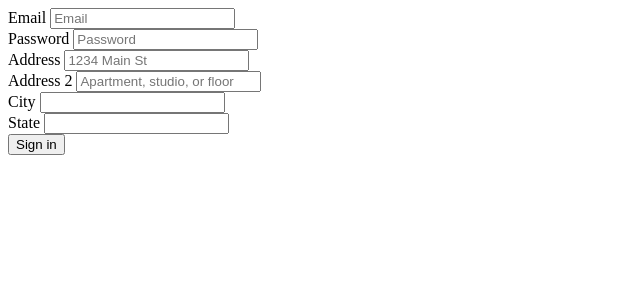
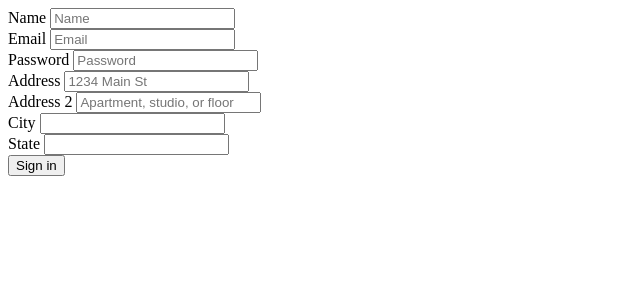
Before and after one commit to AchyuthMohan/ninja_shop, a Django app: page /register/ in a window 1280 px wide. Shown: the top 300 px of the page, without its empty margins (0-640 px from the left). Run offline with Django 3.2, Linux system fonts and the light colour scheme.

Commit message:
name added to db

```diff
--- a/main/models.py
+++ b/main/models.py
@@ -3,8 +3,9 @@ from django.db.models.base import Model
 
 # Create your models here.
 class customer(models.Model):
+
     email=models.EmailField()
-    name=models.TextField(max_length=20)
+    name=models.CharField(max_length=100)
     address=models.TextField(max_length=20)
     address2=models.TextField(max_length=20)
     city=models.TextField(max_length=20)
--- a/main/views.py
+++ b/main/views.py
@@ -7,6 +7,7 @@ def login(request):
 def register(request):
     if request.method=='POST':
         email=request.POST['email']
+        name=request.POST['name']
         address=request.POST['address']
         address2=request.POST['address2']
         password=request.POST['password']
@@ -14,7 +15,7 @@ def register(request):
         city=request.POST['city']
 
 
-        c=customer(email=email,address=address,address2=address2,password=password,state=state,city=city)
+        c=customer(email=email,name=name,address=address,address2=address2,password=password,state=state,city=city)
         c.save();
         return redirect('/')
     else:
--- a/templates/register.html
+++ b/templates/register.html
@@ -1,5 +1,10 @@
 <form action='' method='POST'>
 {% csrf_token %}
+  <div class="form-row">
+    <div class="form-group col-md-6">
+      <label for="inputEmail4">Name</label>
+      <input type="name" class="form-control" name="name" placeholder="Name">
+    </div>
   <div class="form-row">
     <div class="form-group col-md-6">
       <label for="inputEmail4">Email</label>
```
Also changed, not shown: db.sqlite3, main/migrations/0003_alter_customer_name.py (added).
